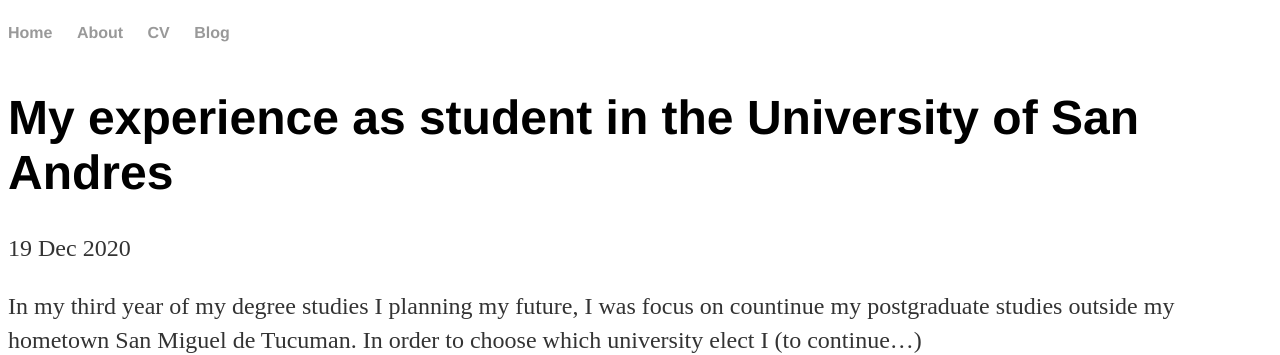
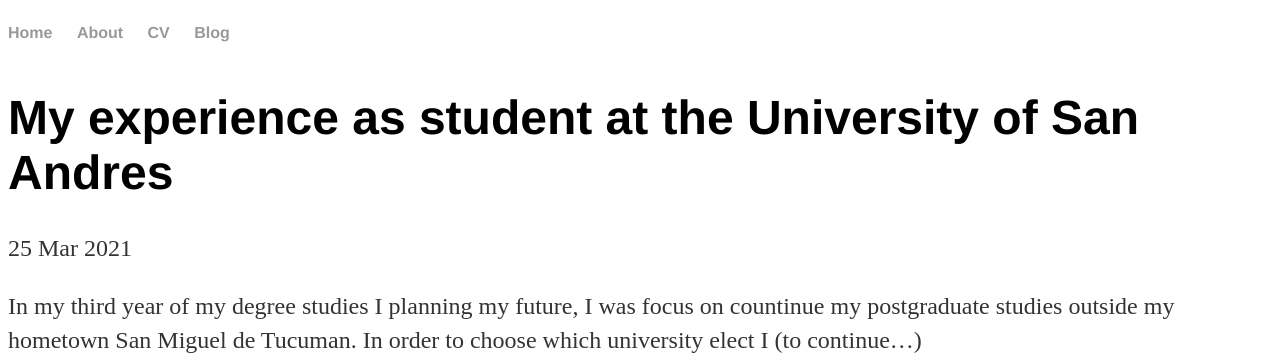
Before and after one commit to fernandezpab/fernandezpab.github.io, a Jekyll site: the page built from _posts/2020-12-19-Pablo-Fernandez-site-launched.md, in a window 1280 px wide. Shown: the top 355 px of the page. Built offline with Jekyll 4.4.1, drawn with Linux system fonts in a browser that asks for light colours.

Commit message:
Update 2020-12-19-Pablo-Fernandez-site-launched.md

```diff
--- a/_posts/2020-12-19-Pablo-Fernandez-site-launched.md
+++ b/_posts/2020-12-19-Pablo-Fernandez-site-launched.md
@@ -1,7 +1,7 @@
 ---
 layout: post
-title: "My experience as student in the University of San Andres"
-date: 2020-12-19
+title: "My experience as student at the University of San Andres"
+date: 2021-3-25
 ---
 
 In my third year of my degree studies I planning my future, I was focus on countinue my postgraduate studies outside my hometown San Miguel de Tucuman. In order to choose which university elect I (to continue...)
```
